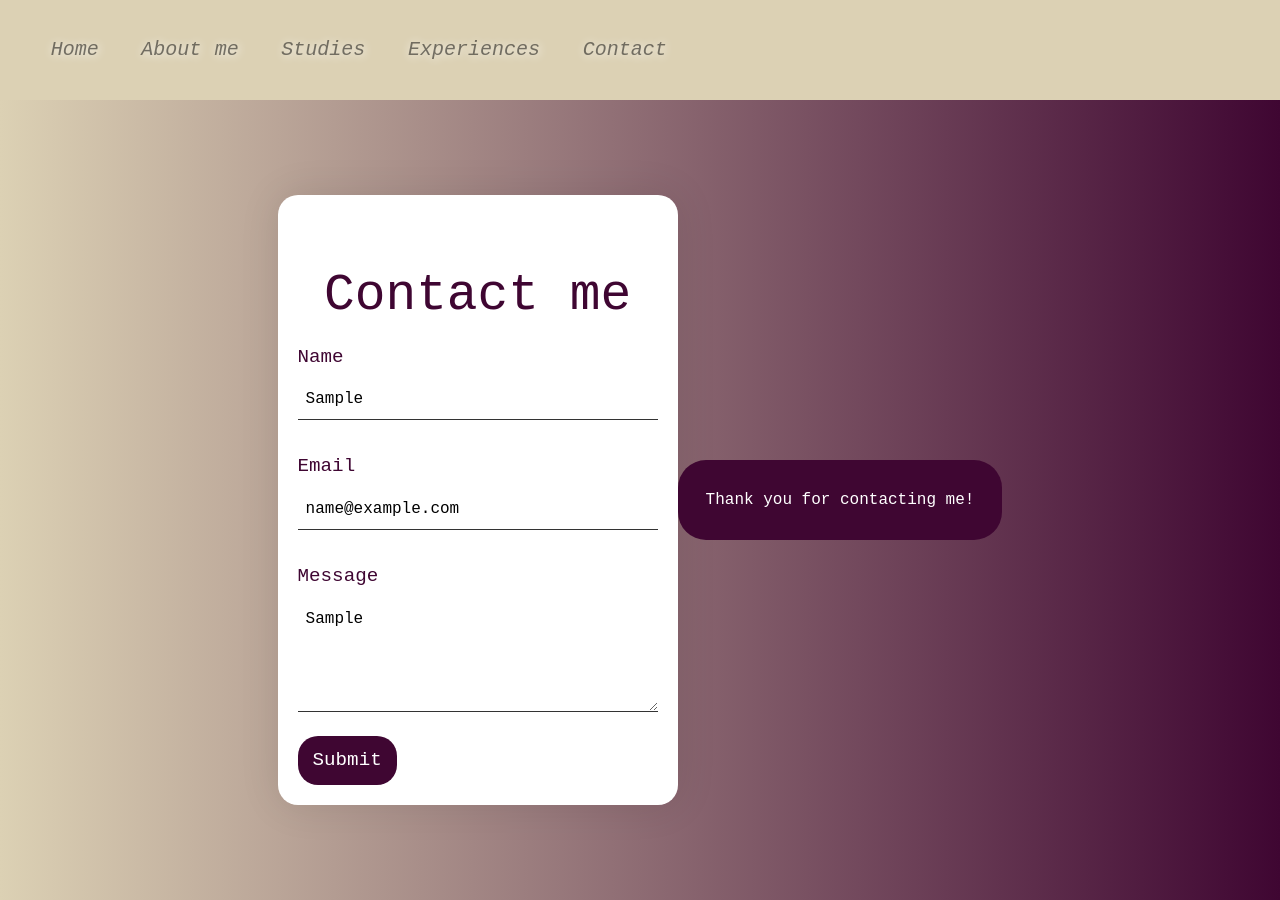
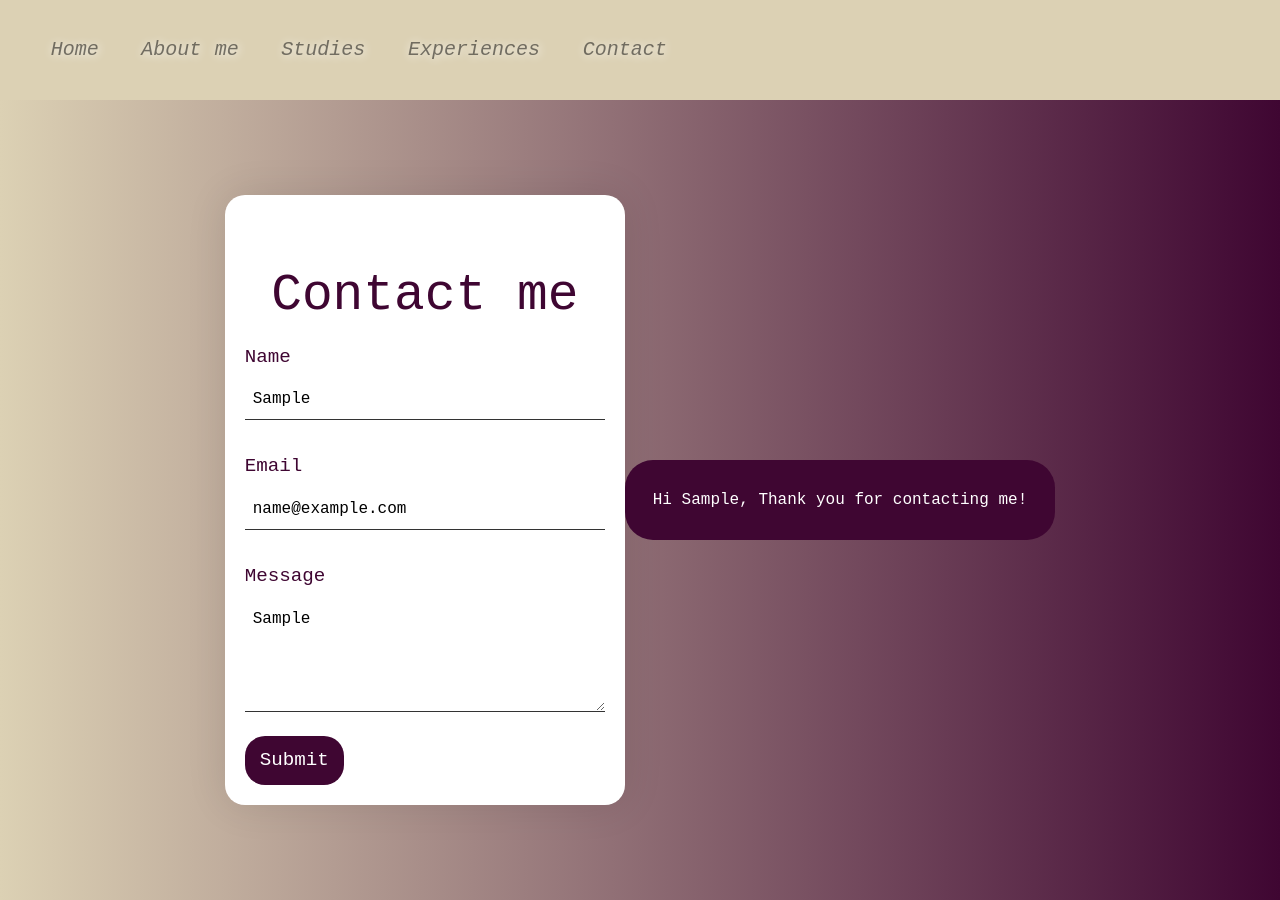
Before and after one commit to tamisimes/tpfinaldesarrolloweb, a plain HTML site: page pages/contact.html in a window 1280 px wide. Both pictures are taken after typing "Sample", "name@example.com", "Sample" into the empty fields and a click on the button "Submit". Drawn offline with nearby package versions, Linux system fonts and the light colour scheme.

Commit message:
agregué devolución del nombre en la modificación del dom

```diff
--- a/archivo.js
+++ b/archivo.js
@@ -21,7 +21,7 @@ completarElFormulario.addEventListener('submit', (e) => {
 
     localStorage.setItem('usuario', JSON.stringify(usuario))
 
-    MensajeAlerta(alertaModificandoElDom, 'Thank you for contacting me!')
+    MensajeAlerta(alertaModificandoElDom, 'Hi ' + name + ', Thank you for contacting me!')
 });
 
 function MensajeAlerta(container, message, type) {
@@ -51,6 +51,8 @@ async function juntarInfo (event) {
         headers:{
             'Accept': 'application/json'
         }
+
     })
 
+
 }
--- a/pages/contact.html
+++ b/pages/contact.html
@@ -40,7 +40,7 @@
     <!-- Fin barra de navegación -->
     <div id="container">
         <div id="form-container">
-            <h2>Contact me</h2>
+            <span><h2>Contact me</h2> </span>
             <form id="completarElFormulario" class="form" action="https://formspree.io/f/xwkgeoej" method="POST">
                 <label for="name">Name</label>
                 <input type="text" id="name" name="name" required>
@@ -58,6 +58,7 @@
     </div>
     <!-- Script Bootstrap -->
     <script src="https://code.jquery.com/jquery-3.6.4.min.js"></script>
+
     <script src="../archivo.js"></script>
     <script src="https://cdn.jsdelivr.net/npm/bootstrap@4.6.2/dist/js/bootstrap.bundle.min.js" integrity="sha384-Fy6S3B9q64WdZWQUiU+q4/2Lc9npb8tCaSX9FK7E8HnRr0Jz8D6OP9dO5Vg3Q9ct" crossorigin="anonymous"></script>
 </body>
```
Also changed, not shown: pages/aboutme.html (+2 -1 lines).
